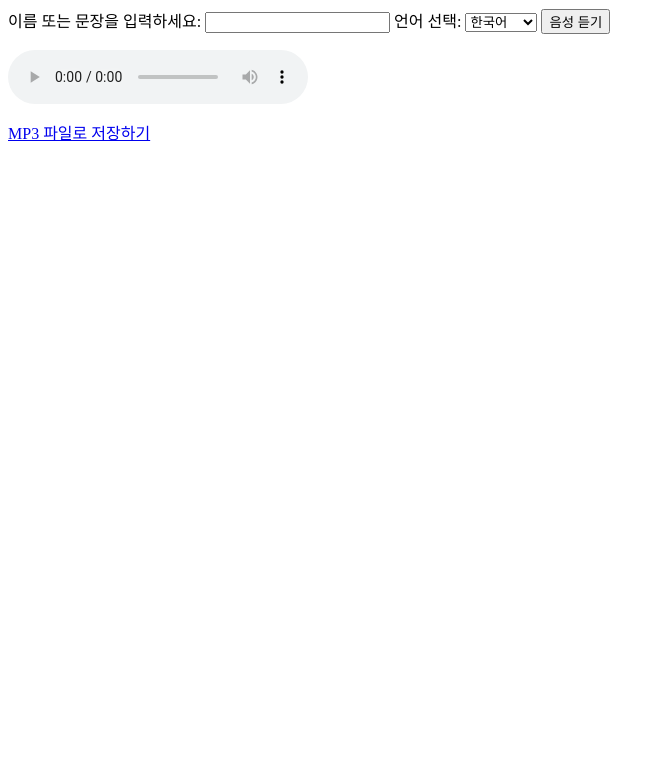
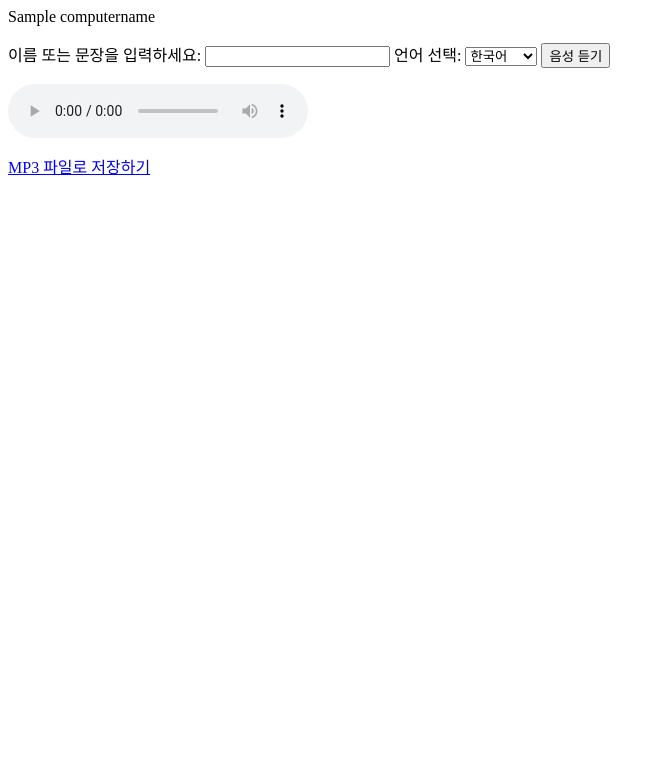
Before and after one commit to giftof/david, a Flask app: template david/templates/index.html in a window 1280 px wide. Shown: the top 783 px of the page, without its empty margins (0-665 px from the left). Run offline with Flask 3, Linux system fonts and the light colour scheme; the template is opened without the code that fills it: most values are stand-ins (such as "Sample title", 1, 10 or a date in 2020).

Commit message:
Feat: computername add
...

```diff
--- a/david/app.py
+++ b/david/app.py
@@ -5,6 +5,7 @@ import os
 from io import BytesIO
 from gtts import gTTS
 from enum import Enum
+import socket
 
 DEFAULT_LANG = os.getenv('DEFAULT_LANG', 'ko')
 app = Flask(__name__)
@@ -19,40 +20,45 @@ LOG_FILE = 'input_log.txt'
 
 @app.route("/", methods=['GET', 'POST'])
 def home():
+    if app.debug:
+        hostname = '컴퓨터(인스턴스) : ' + socket.gethostname()
+    else:
+        hostname = ' '
+
     if request.method == 'GET':
-        return render_template("index.html")
+        return render_template("index.html", computername=hostname)
 
     if request.method == 'POST':
         input_text = request.form.get('input_text')
         lang = request.form.get('lang', 'ko')
 
         if lang not in [l.value for l in LANGS]:
-            return render_template("index.html", error=f"언어 설정 오류 received: [{lang}]", selected_lang='ko')
+            return render_template("index.html", error=f"언어 설정 오류 received: [{lang}]", selected_lang='ko', computername=hostname)
 
         if not input_text:
-            return render_template("index.html", error="입력된 문장이 없습니다.", selected_lang=lang)
+            return render_template("index.html", error="입력된 문장이 없습니다.", selected_lang=lang, computername=hostname)
         else:
             try:
                 with open(LOG_FILE, 'a', encoding='utf-8') as f:
                     log_entry = f"{datetime.now().isoformat()} | lang={lang} | input_text={input_text}\n"
                     f.write(log_entry)
             except ValueError as e:
-                return render_template("index.html", error=e, selected_lang=lang)
+                return render_template("index.html", error=e, selected_lang=lang, computername=hostname)
 
         try:
             fp = BytesIO()
             gTTS(input_text, "com", lang).write_to_fp(fp)
             audio_data = base64.b64encode(fp.getvalue()).decode("utf-8")
         except ValueError as e:
-            return render_template("index.html", error=e, selected_lang=lang)
+            return render_template("index.html", error=e, selected_lang=lang, computername=hostname)
 
-        return render_template("index.html", audio=audio_data, selected_lang=lang)
+        return render_template("index.html", audio=audio_data, selected_lang=lang, computername=hostname)
 
-    return render_template("index.html", selected_lang='ko')
+    return render_template("index.html", selected_lang='ko', computername=hostname)
 
 @app.route("/menu", methods=['GET'])
 def menu():
     return render_template("menu.html")
 
 if __name__ == '__main__':
-    app.run('0.0.0.0', 80)
+    app.run('0.0.0.0', 80, debug=True)
--- a/david/templates/index.html
+++ b/david/templates/index.html
@@ -1,3 +1,5 @@
+{{ computername }}<p>
+
 <form method="POST">
   <label>이름 또는 문장을 입력하세요:</label>
   <input type="text" name="input_text" required="">
```
